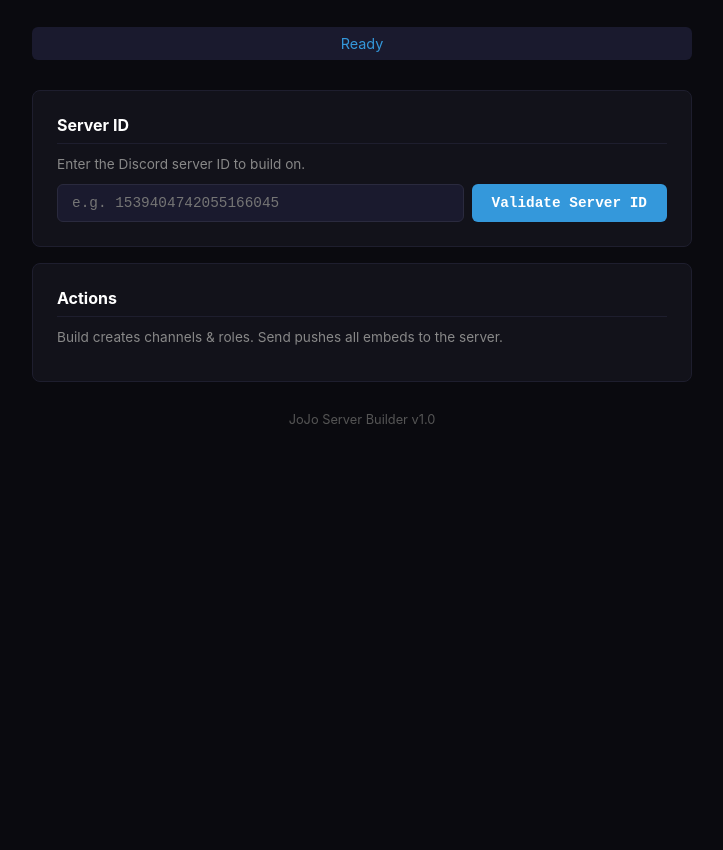
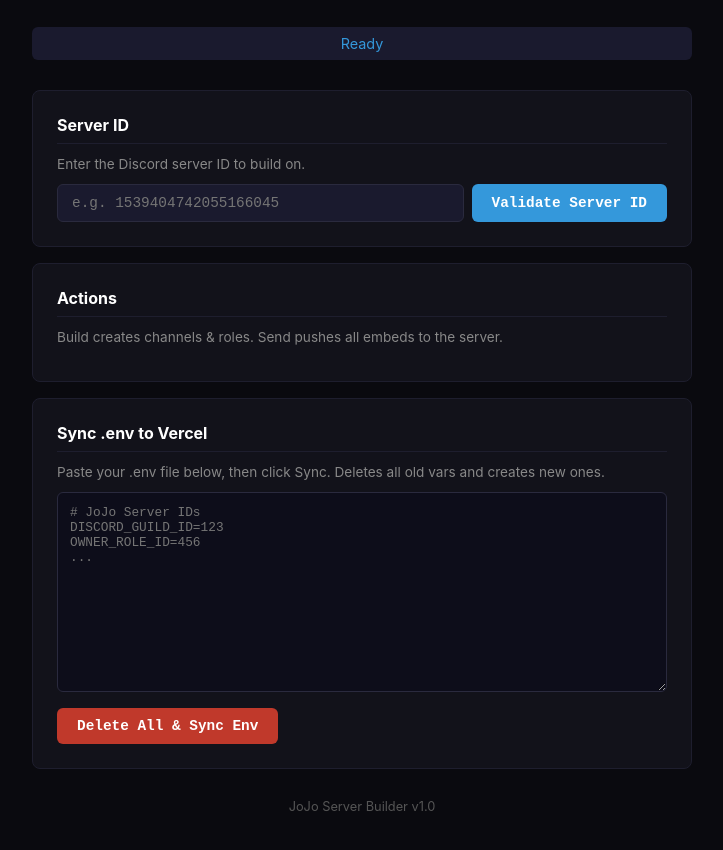
Before and after one commit to DevilishRar/jojoserver, a website: page index.html in a window 1280 px wide. Shown: the part 106-956 px from the top of the page, without its empty margins (278-1001 px from the left). Before the commit the page ends 800 px from the top, so only its background shows below. Drawn offline with Linux system fonts and the light colour scheme.

Commit message:
Add Sync Env feature

```diff
--- a/index.html
+++ b/index.html
@@ -80,6 +80,15 @@
       <textarea id="envOutput" readonly></textarea>
       <div class="btn-row">
         <button class="btn-copy" onclick="copyEnv()">Copy to Clipboard</button>
+      </div>
+    </div>
+
+    <div class="card" id="syncCard">
+      <h2>Sync .env to Vercel</h2>
+      <p class="hint">Paste your .env file below, then click Sync. Deletes all old vars and creates new ones.</p>
+      <textarea id="envInput" rows="12" placeholder="# JoJo Server IDs&#10;DISCORD_GUILD_ID=123&#10;OWNER_ROLE_ID=456&#10;..."></textarea>
+      <div class="btn-row">
+        <button class="btn-red" id="syncBtn" onclick="syncEnv()">Delete All &amp; Sync Env</button>
       </div>
     </div>
 
@@ -300,6 +309,38 @@
       btn.textContent = 'Send All Messages';
     }
 
+    async function syncEnv() {
+      var envText = document.getElementById('envInput').value.trim();
+      if (!envText) { alert('Paste your .env content first'); return; }
+      if (!confirm('This will DELETE ALL existing Vercel env vars and replace them with the pasted content. Continue?')) return;
+
+      var btn = document.getElementById('syncBtn');
+      btn.disabled = true;
+      btn.textContent = 'Syncing...';
+      showLogCard();
+      log('Syncing env vars to Vercel...', 'log-info');
+      setStatus('Syncing...', '#e67e22');
+
+      try {
+        var r = await fetch('https://architect-henna-eta.vercel.app/api/jojo-sync-env', {
+          method: 'POST',
+          headers: { 'Content-Type': 'application/json' },
+          body: JSON.stringify({ env_content: envText, secret: 'jojo-build-2026' })
+        });
+        var d = await r.json();
+
+        if (d.log) d.log.forEach(function(l) { log(l, 'log-ok'); });
+        log('Sync complete! Created ' + (d.created || 0) + ', deleted ' + (d.deleted || 0), 'log-ok');
+        setStatus('Sync complete', '#27ae60');
+      } catch (e) {
+        log('ERROR: ' + e.message, 'log-err');
+        setStatus('Sync failed', '#e74c3c');
+      }
+
+      btn.disabled = false;
+      btn.textContent = 'Delete All & Sync Env';
+    }
+
     async function clearMessages() {
       var btn = document.getElementById('clearBtn');
       btn.disabled = true;
```
